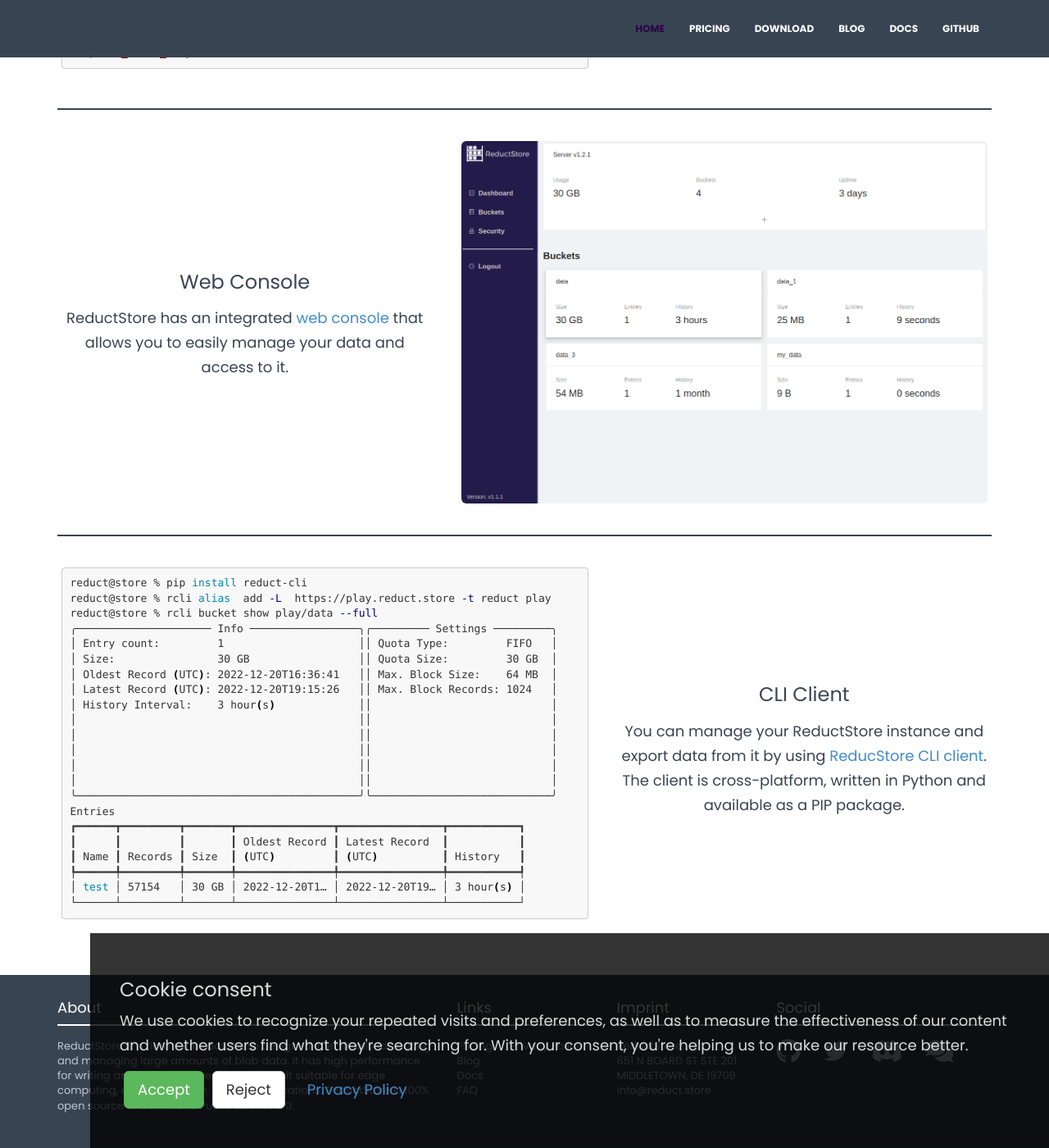
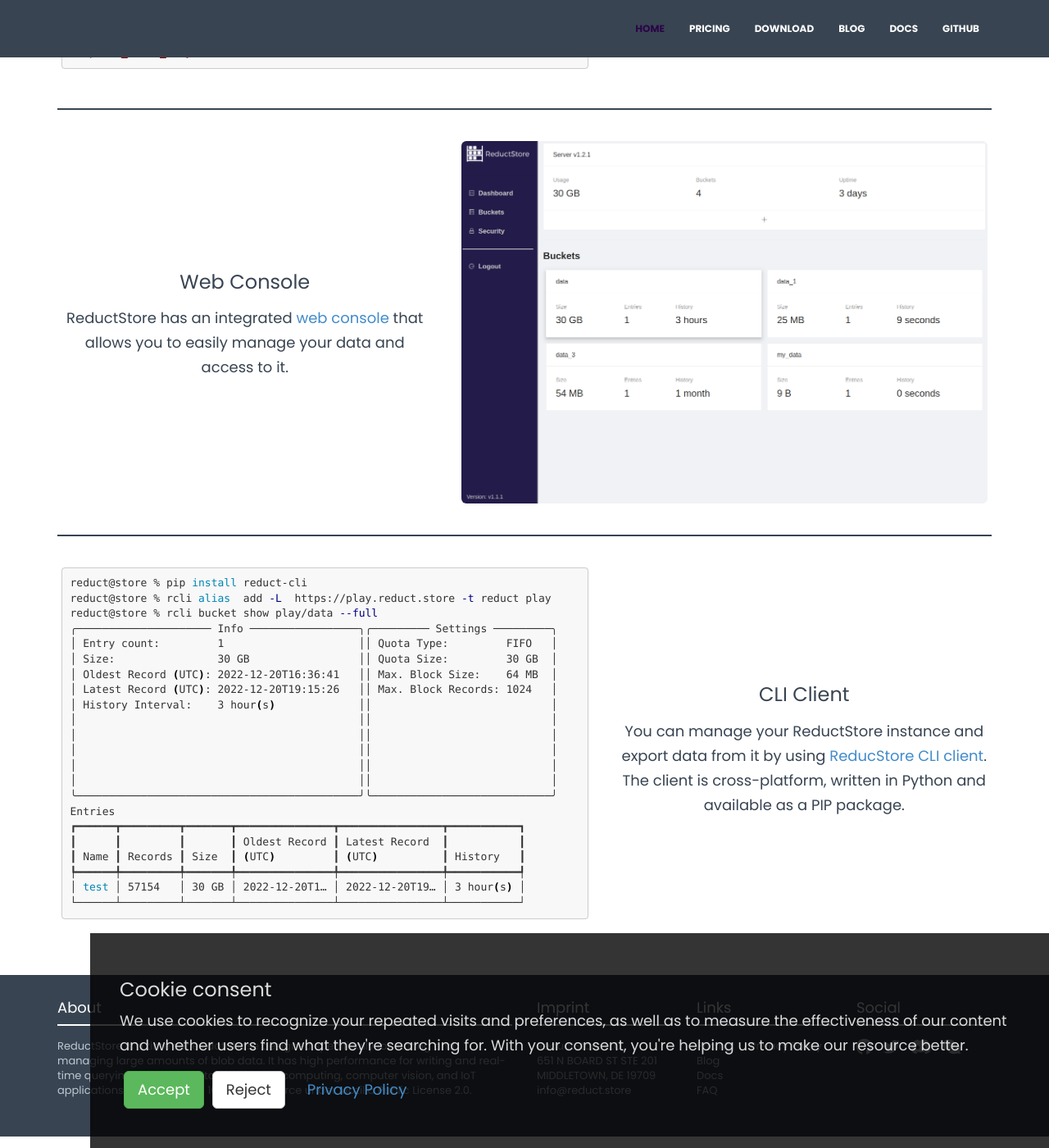
Before and after one commit to reductstore/homepage, a Jekyll site: the page built from index.html, in a window 1280 px wide and 1400 px high, scrolled down 1260 px. Shown: the whole window at 82% size. Built offline with Jekyll 4.4.1, drawn with Linux system fonts in a browser that asks for light colours; nearby versions of some CDN libraries.

Commit message:
fix font in footer

```diff
--- a/_includes/css/main.css
+++ b/_includes/css/main.css
@@ -336,7 +336,7 @@
 	padding-top: 20px;
 	padding-bottom: 30px;
 	background: {{ site.colors.secondary }};
-	font-size: small;
+	font-size: 13px;
 	line-height: 140%;
 }
 
@@ -354,9 +354,9 @@
 }
 
 #footerwrap i {
-	font-size: 30px;
+	font-size: 20px;
 	color: {{ site.colors.footer_content }};
-	padding-right: 25px;
+	padding-right: 10px;
 }
 
 #footerwrap i:hover {
--- a/_includes/footer.html
+++ b/_includes/footer.html
@@ -1,11 +1,22 @@
 <div id="footerwrap">
     <div class="container">
         <div class="row">
-            <div class="col-lg-5">
+            <div class="col-lg-6">
                 <h4>About</h4>
                 <div class="hline-w"></div>
                 <p>{{ site.about }}</p>
 
+            </div>
+            <div class="col-lg-2">
+                <h4>Imprint</h4>
+                <div class="hline-w"></div>
+                <p>
+                    ReductStore LLC<br/>
+                    {{ site.address[0] }}
+                    <br/>
+                    {{ site.address[1] }}
+                    <br/>
+                    <a href="mailto:info@reduct.store">info@reduct.store</a></p>
             </div>
             <div class="col-lg-2">
                 <h4>Links</h4>
@@ -31,18 +42,8 @@
                 </div>
                 </p>
             </div>
+
             <div class="col-lg-2">
-                <h4>Imprint</h4>
-                <div class="hline-w"></div>
-                <p>
-                    ReductStore LLC<br/>
-                    {{ site.address[0] }}
-                    <br/>
-                    {{ site.address[1] }}
-                    <br/>
-                    <a href="mailto:info@reduct.store">info@reduct.store</a></p>
-            </div>
-            <div class="col-lg-3">
                 <h4>Social</h4>
                 <div class="hline-w"></div>
                 <p>
```
